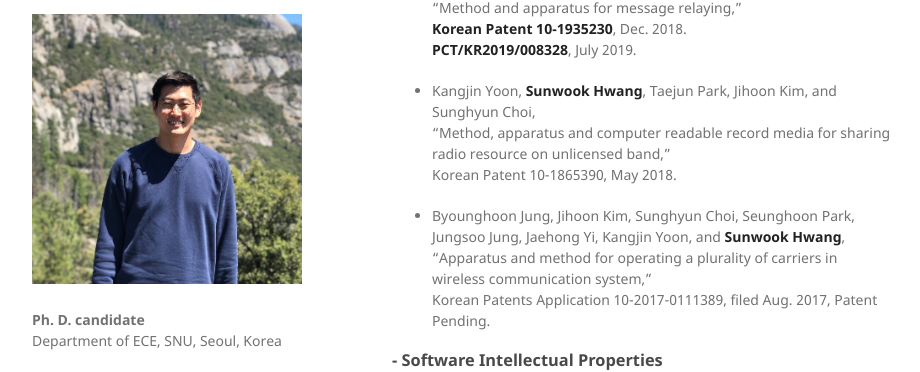
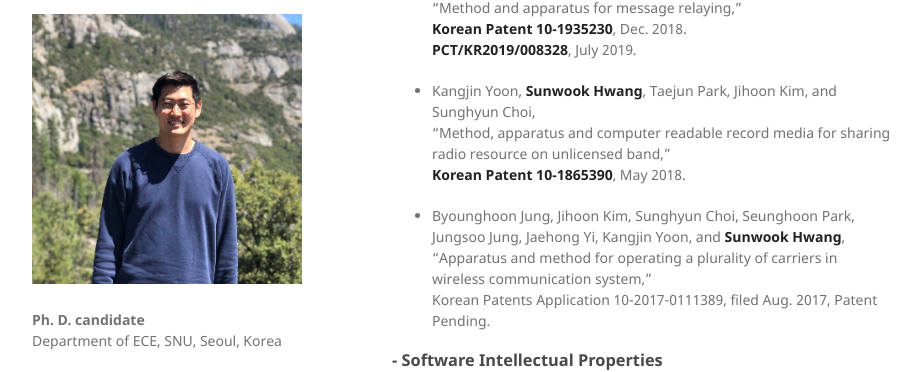
Before and after one commit to jeongjun-park/jeongjun-park.github.io, a Jekyll site: the page built from index.md, in a window 1280 px wide and 900 px high, scrolled down 2050 px. Shown: the part 95-467 px from the top of the window, without its empty margins (178-1098 px from the left). Built offline with Jekyll 4.4.1, drawn with Linux system fonts in a browser that asks for light colours; our own code applies the rules of GitHub Pages for plain Markdown files.

Commit message:
200420_1

```diff
--- a/index.md
+++ b/index.md
@@ -86,7 +86,7 @@ in Proc. IEEE DySPAN 2017, Baltimore, MD, USA, Mar. 6-9, 2017.
 
 * Kangjin Yoon, **Sunwook Hwang**, Taejun Park, Jihoon Kim, and Sunghyun Choi,
 "Method, apparatus and computer readable record media for sharing radio resource on unlicensed band,"
-Korean Patent 10-1865390, May 2018.
+**Korean Patent 10-1865390**, May 2018.
 
 * Byounghoon Jung, Jihoon Kim, Sunghyun Choi, Seunghoon Park, Jungsoo Jung, Jaehong Yi, Kangjin Yoon, and **Sunwook Hwang**,
 “Apparatus and method for operating a plurality of carriers in wireless communication system,”
```
